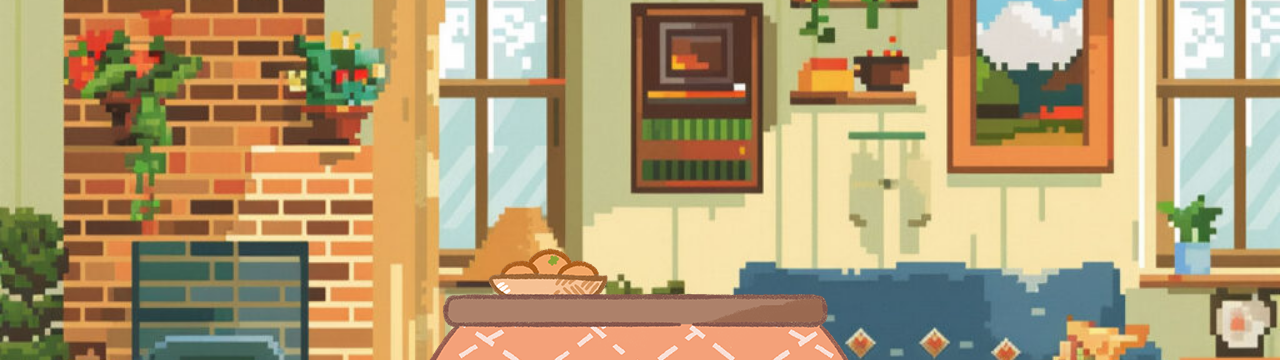
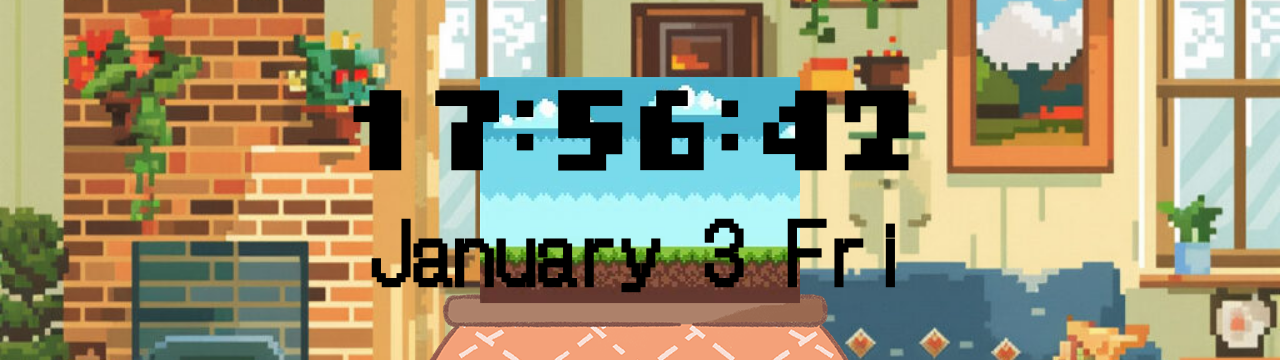
Before and after one commit to Nimono-sleep-well/Kotatsu-Metaverse, a React (Vite) app: page /Home in a window 1280 px wide. Shown: the part 210-570 px from the top of the page. Built offline with nearby package versions, Linux system fonts and the light colour scheme; no server answers; the database is empty.

Commit message:
change monitorBackground

```diff
--- a/src/components/Clock.jsx
+++ b/src/components/Clock.jsx
@@ -31,7 +31,7 @@ const Clock = () => {
             letterSpacing: '0.1em'
         }}>
             <p style={{
-                fontSize: '6em',
+                fontSize: '5em',
                 fontFamily: 'kana, monospace',
             }}>
                 {hour}:{minute}:{second}
--- a/src/components/Monitor.jsx
+++ b/src/components/Monitor.jsx
@@ -12,8 +12,8 @@ const Monitor = () => {
           top: '50%',
           left: '50%',
           transform: 'translate(-50%, -50%)',
-          width: '60vw',
-          zIndex: -1, // 背景画像を後ろ側に
+          width: '25vw',
+          zIndex: 1, // 背景画像を後ろ側に
         }}
       />
       <div
@@ -21,7 +21,8 @@ const Monitor = () => {
           position: 'absolute',
           top: '50%',
           left: '50%',
-          transform: 'translate(-50%, -50%)'
+          transform: 'translate(-50%, -50%)',
+          zIndex: 2,
         }}
       >
         <Clock />
--- a/src/views/Home.jsx
+++ b/src/views/Home.jsx
@@ -1,23 +1,29 @@
-import React from 'react'
-import Chat from '../components/Chat'
-import Kotatsu from '../components/Kotatsu'
+import React from 'react';
+import Chat from '../components/Chat';
+import Kotatsu from '../components/Kotatsu';
+import Monitor from '../components/Monitor';
 
 const Home = ({ user, id }) => {
-
   return (
-        <div className='w-screen h-screen flex flex-col items-center justify-center'>
+    <div className='w-screen h-screen flex flex-col items-center justify-center relative'>
       <div className='w-full h-full'>
-                <img className='w-full h-full' src="/thumbnailSample.png" alt="room" />
-
+        <img
+          className='w-full h-full absolute top-0 left-0'
+          src="/thumbnailSample.png"
+          alt="room"
+        />
+      </div>
+      <div className='absolute top-0 left-0 w-full h-full'>
+        <Monitor />
       </div>
       <div className='absolute bottom-10'>
-                    <Kotatsu></Kotatsu>
+        <Kotatsu />
       </div>
       <div className='absolute left-0 bottom-20'>
-                <Chat user={user} roomID={id}></Chat>
+        <Chat user={user} roomID={id} />
       </div>
     </div>
-    )
-}
+  );
+};
 
-export default Home
+export default Home;
```
Lines whose indentation alone changed are shown as unchanged.
